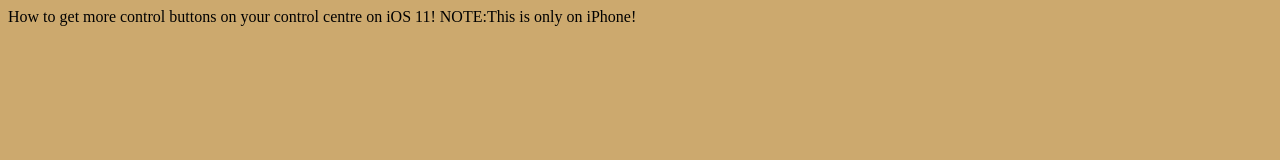
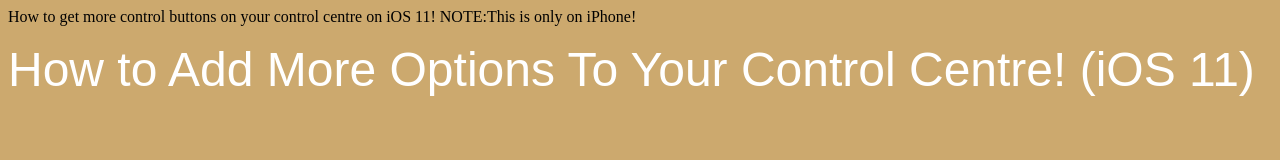
Before and after one commit to Tutorialzone/tutorialzone.github.io, a plain HTML site: page AppleCC.html in a window 1280 px wide. Drawn offline with Linux system fonts and the light colour scheme.

Commit message:
Update AppleCC.html

```diff
--- a/AppleCC.html
+++ b/AppleCC.html
@@ -4,3 +4,4 @@
 <title> So you probably see other peoples control centre's and your are like "how did they get all them controls!?! Well im going to tell you how to get more controls on your iPhone's control centre! So first you wanna go to the home screen then go onto settings, then scroll down until you see n option that says 'Control Centre' click on that and it will bring you to another page and the last option will say customised Controls then you wanna click on that and you will see a bunch of widgets to add and just click the plus signs beside them and they will add to your control centre and then when you finished adding the ones that you wanted to add just swipe up and then you will see more buttons on your control centre!</title>
 </head>
 <body bgcolor="#cca96e">
+<bold><p class="title"><font face="Arial" color="white" size="7">How to Add More Options To Your Control Centre! (iOS 11)</font></p></bold>
```
